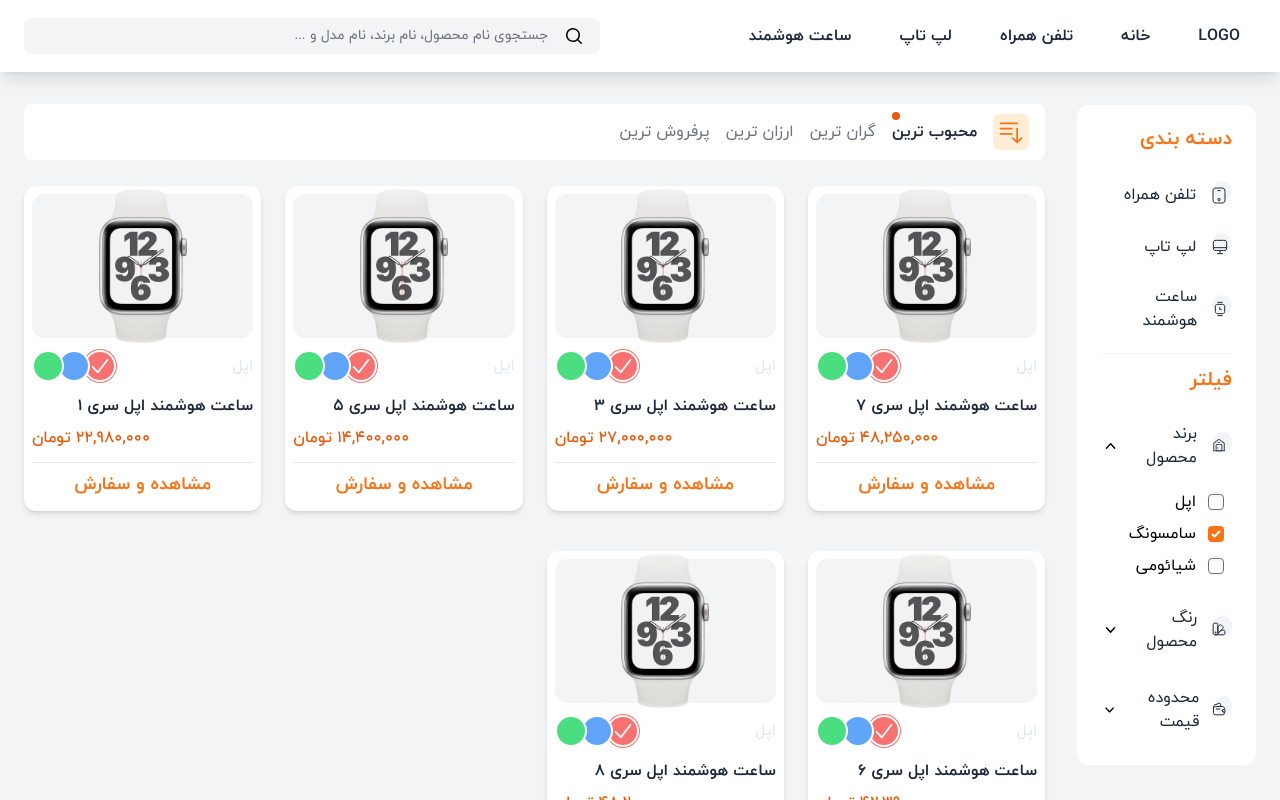
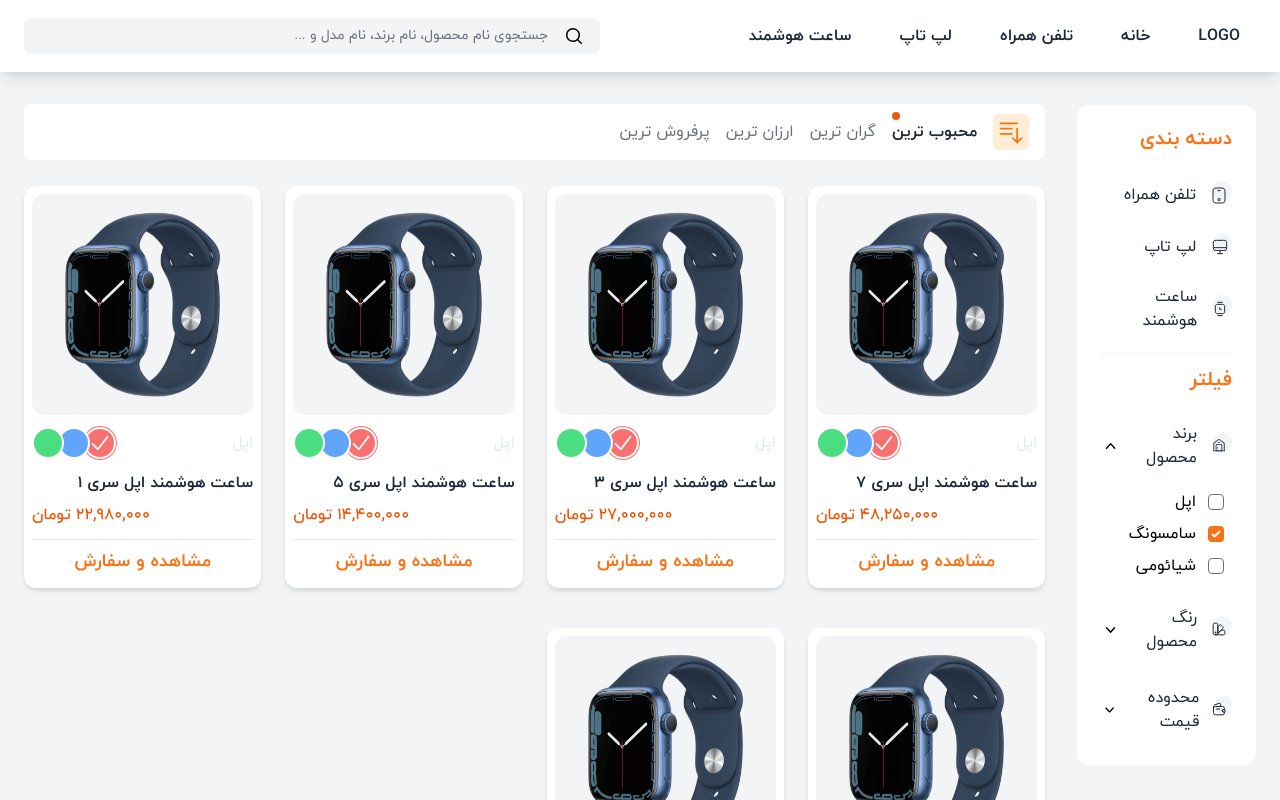
Before and after one commit to M-rezayi853/Digitize-app, a Next.js app: page / in a window 1280 px wide. Shown: the top 800 px of the page. Built offline with nearby package versions, Linux system fonts and the light colour scheme.

Commit message:
fix image size

```diff
--- a/components/mobile/Products.tsx
+++ b/components/mobile/Products.tsx
@@ -47,12 +47,12 @@
     <div className='grid gap-x-2 sm:gap-x-4 lg:gap-x-6 gap-y-8 md:gap-y-10 grid-cols-2 md:grid-cols-3 lg:grid-cols-4'>
       {products.map((product) => (
         <div className='bg-white rounded-xl p-2 shadow-md' key={product.id}>
-          <div className='mb-3 bg-gray-100 rounded-xl flex justify-center items-center p-10 max-h-36'>
+          <div className='mb-3 bg-gray-100 rounded-xl flex justify-center items-center p-2'>
             <Image
               className='flex justify-center items-center'
-              src='/assets/images/img-1.png'
-              width={100}
-              height={100}
+              src='/assets/images/img-2.png'
+              width={500}
+              height={500}
               alt='apple watch'
             />
           </div>
```
Also changed, not shown: public/assets/images/img-2.png (added).
